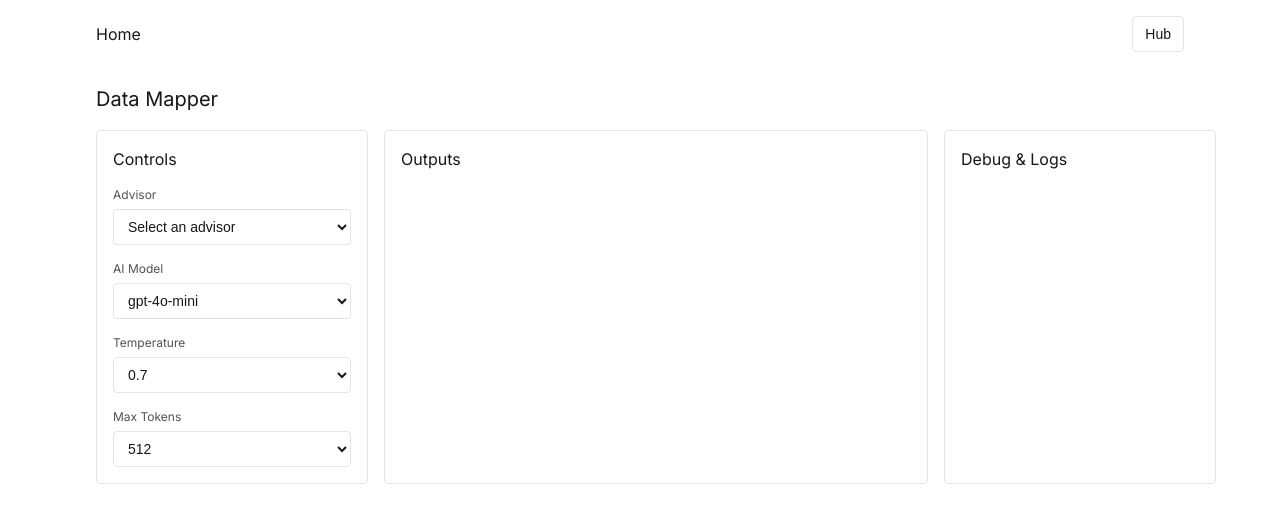
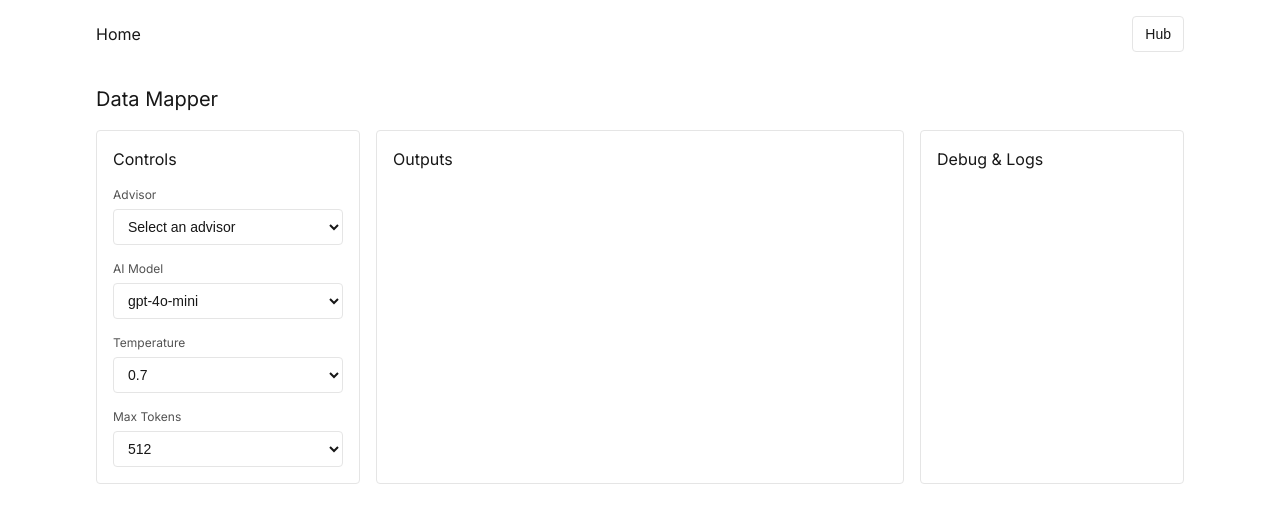
Before and after one commit to DoriFussmann/Rupert-New-Launch, a React (Vite) app: page /data-mapper in a window 1280 px wide. Shown: the top 522 px of the page. Built offline with nearby package versions, Linux system fonts and the light colour scheme.

Commit message:
fix(data-mapper): use CSS grid (1fr 2fr 1fr) to prevent right column overflow within max width

```diff
--- a/src/pages/DataMapper.tsx
+++ b/src/pages/DataMapper.tsx
@@ -13,8 +13,8 @@ function DataMapper() {
   return (
     <div className="stack">
       <h1 style={{ margin: 0, fontSize: 20, fontWeight: 400 }}>Data Mapper</h1>
-      <div style={{ display: 'flex', gap: 'var(--space-4)' }}>
-        <section className="stack box" style={{ flex: '0 0 25%' }}>
+      <div style={{ display: 'grid', gridTemplateColumns: '1fr 2fr 1fr', gap: 'var(--space-4)' }}>
+        <section className="stack box">
           <h2 style={{ margin: 0, fontSize: 16, fontWeight: 400 }}>Controls</h2>
           <div className="stack">
             <div className="field">
@@ -61,10 +61,10 @@ function DataMapper() {
             </div>
           </div>
         </section>
-        <section className="stack box" style={{ flex: '0 0 50%' }}>
+        <section className="stack box">
           <h2 style={{ margin: 0, fontSize: 16, fontWeight: 400 }}>Outputs</h2>
         </section>
-        <section className="stack box" style={{ flex: '0 0 25%' }}>
+        <section className="stack box">
           <h2 style={{ margin: 0, fontSize: 16, fontWeight: 400 }}>Debug & Logs</h2>
         </section>
       </div>
```
